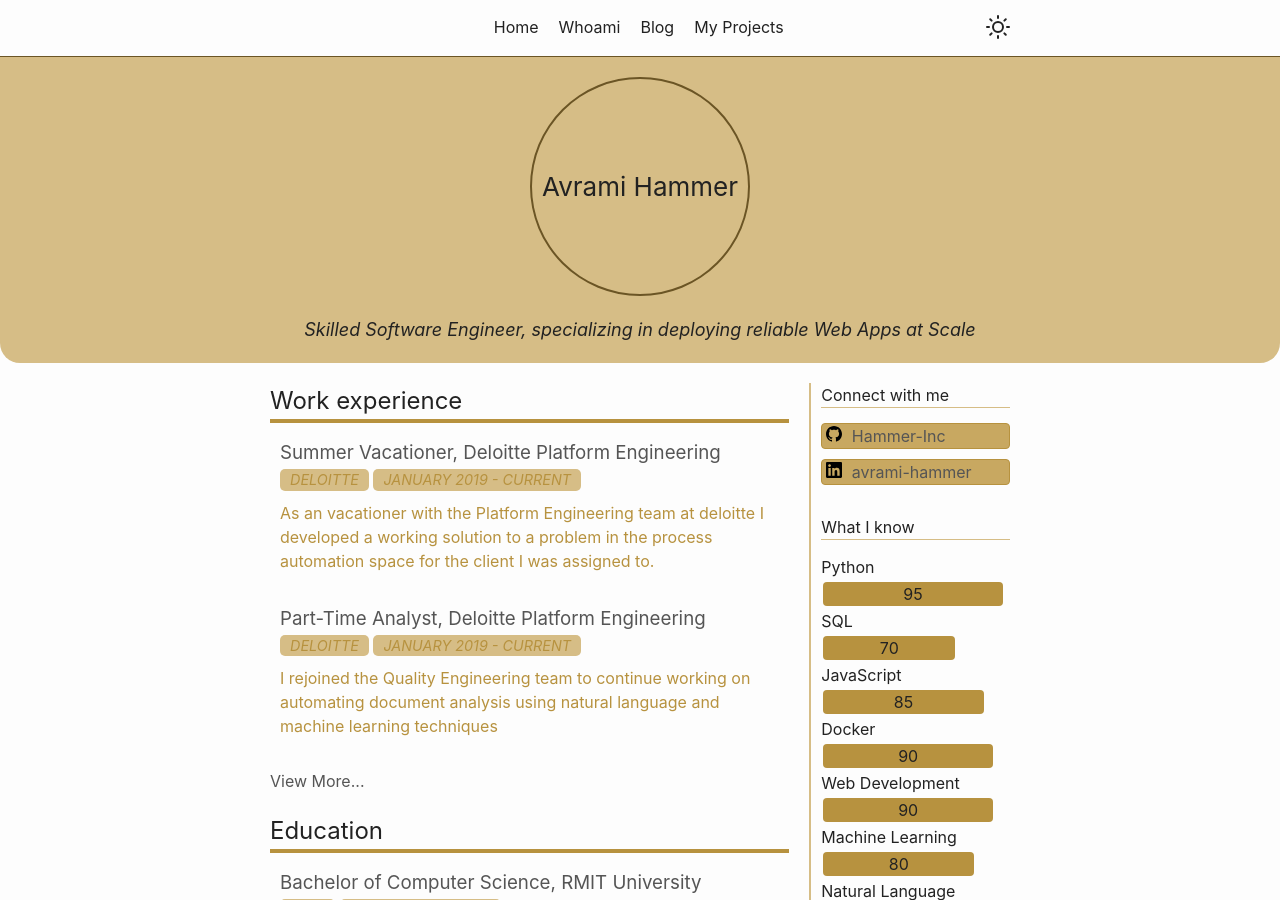
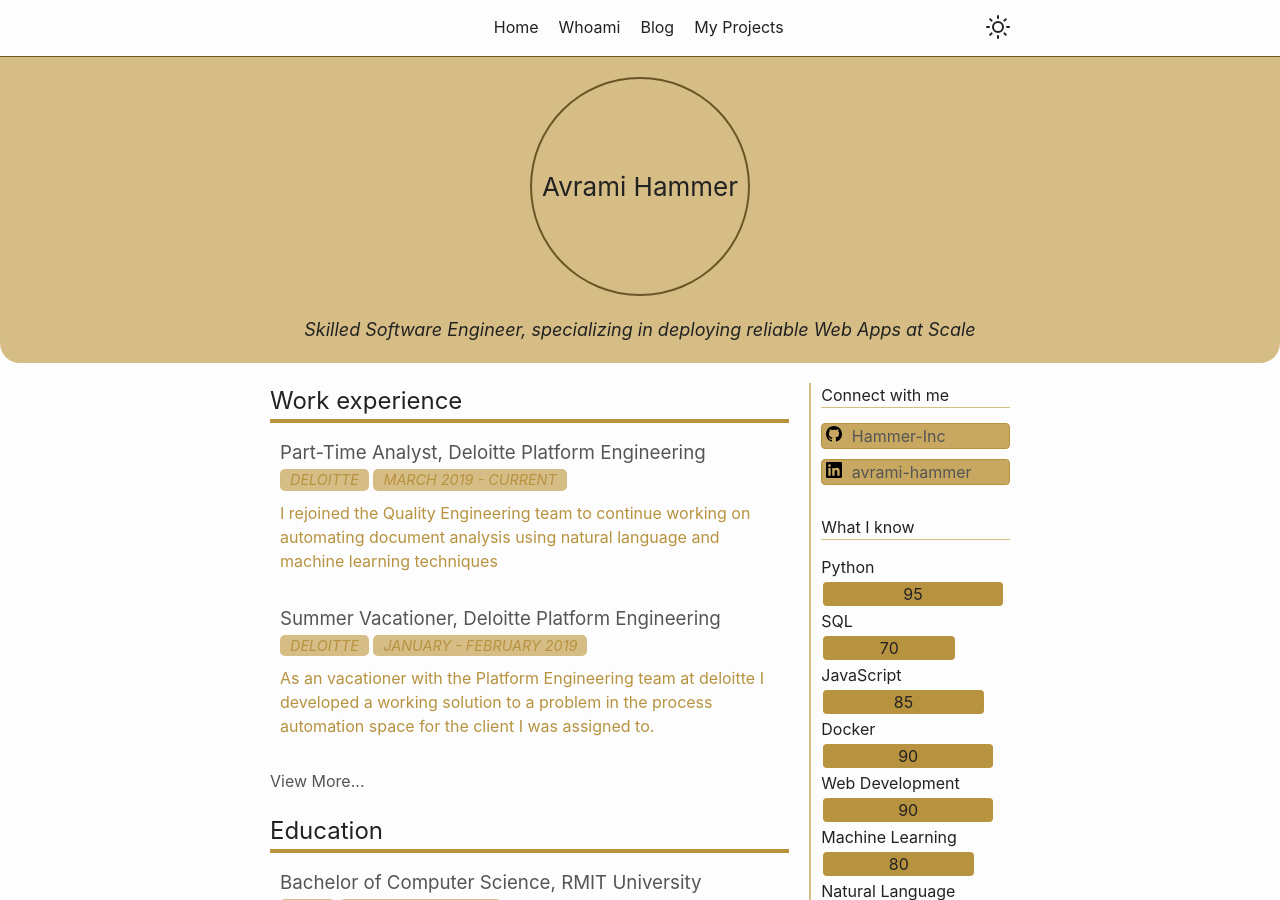
Before and after one commit to avra-m3/hammer-inc.github.io, a Jekyll site: the page built from index.html, in a window 1280 px wide and 900 px high. Built offline with Jekyll 4.4.1, drawn with Linux system fonts in a browser that asks for light colours; the list of posts is cut into pages by our own code.

```diff
--- a/_work/analyst-deloitte-pe.md
+++ b/_work/analyst-deloitte-pe.md
@@ -1,9 +1,9 @@
 ---
 layout: project
 title:  "Part-Time Analyst, Deloitte Platform Engineering"
-date:  2019-01-14
+date:  2019-03-14
 short: "Deloitte Part-Time 2019"
 skills: ['communication', 'time management', 'optical character recognition (OCR)', 'natural language processing (NLP)', 'python']
-tags: ['Deloitte', 'January 2019 - Current']
+tags: ['Deloitte', 'March 2019 - Current']
 ---
 I rejoined the Quality Engineering team to continue working on automating document analysis using natural language and machine learning techniques
--- a/_work/summer-intern-dpe-2019.md
+++ b/_work/summer-intern-dpe-2019.md
@@ -4,7 +4,7 @@ title:  "Summer Vacationer, Deloitte Platform Engineering"
 date:  2019-01-14
 short: "Deloitte Intern 2019"
 skills: ['communication', 'time management', 'optical character recognition (OCR)', 'natural language processing (NLP)', 'python', 'performance testing']
-tags: ['Deloitte', 'January 2019 - Current']
+tags: ['Deloitte', 'January - February 2019']
 ---
 As an vacationer with the Platform Engineering team at deloitte I developed a working solution
 to a problem in the process automation space for the client I was assigned to.
```
